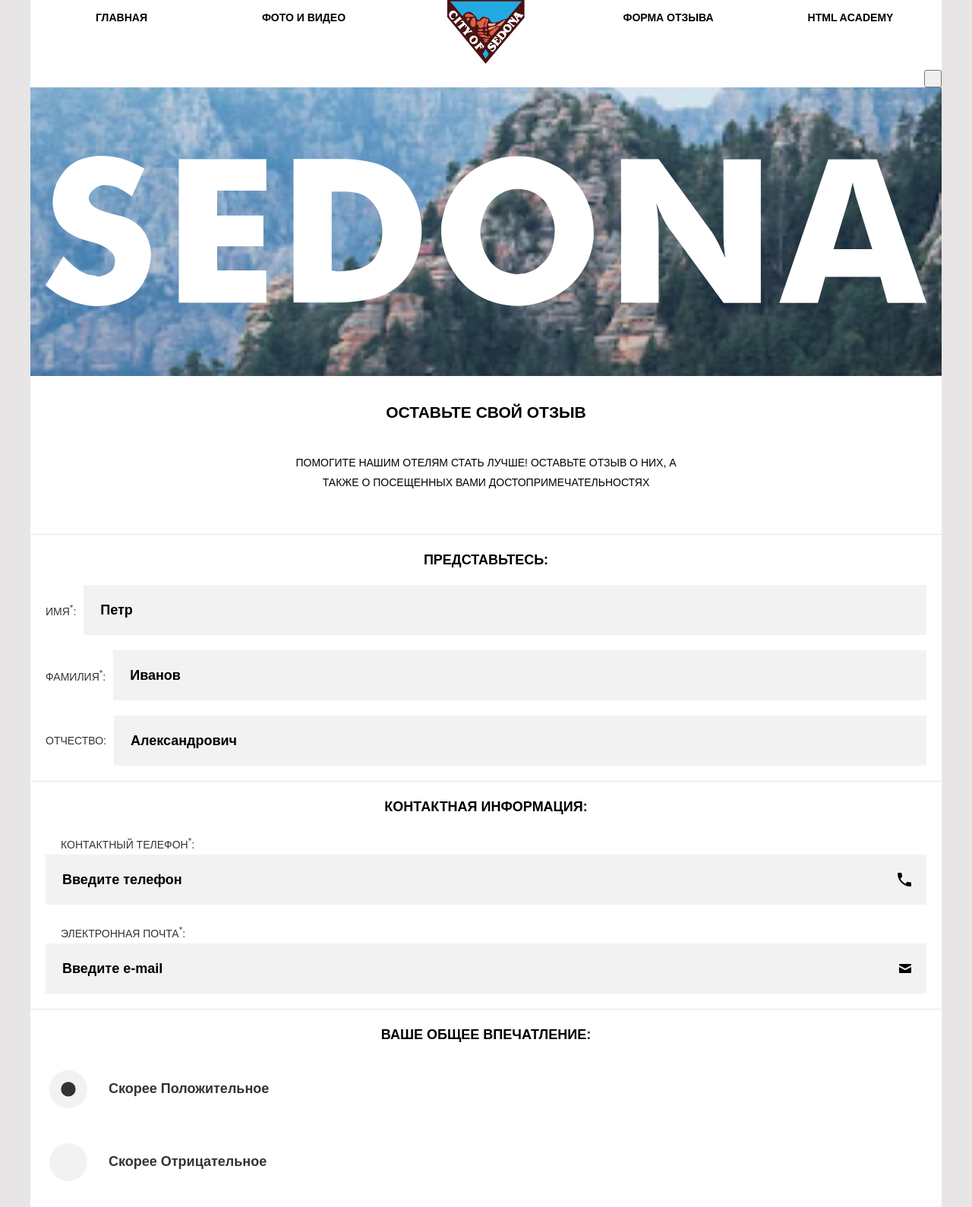
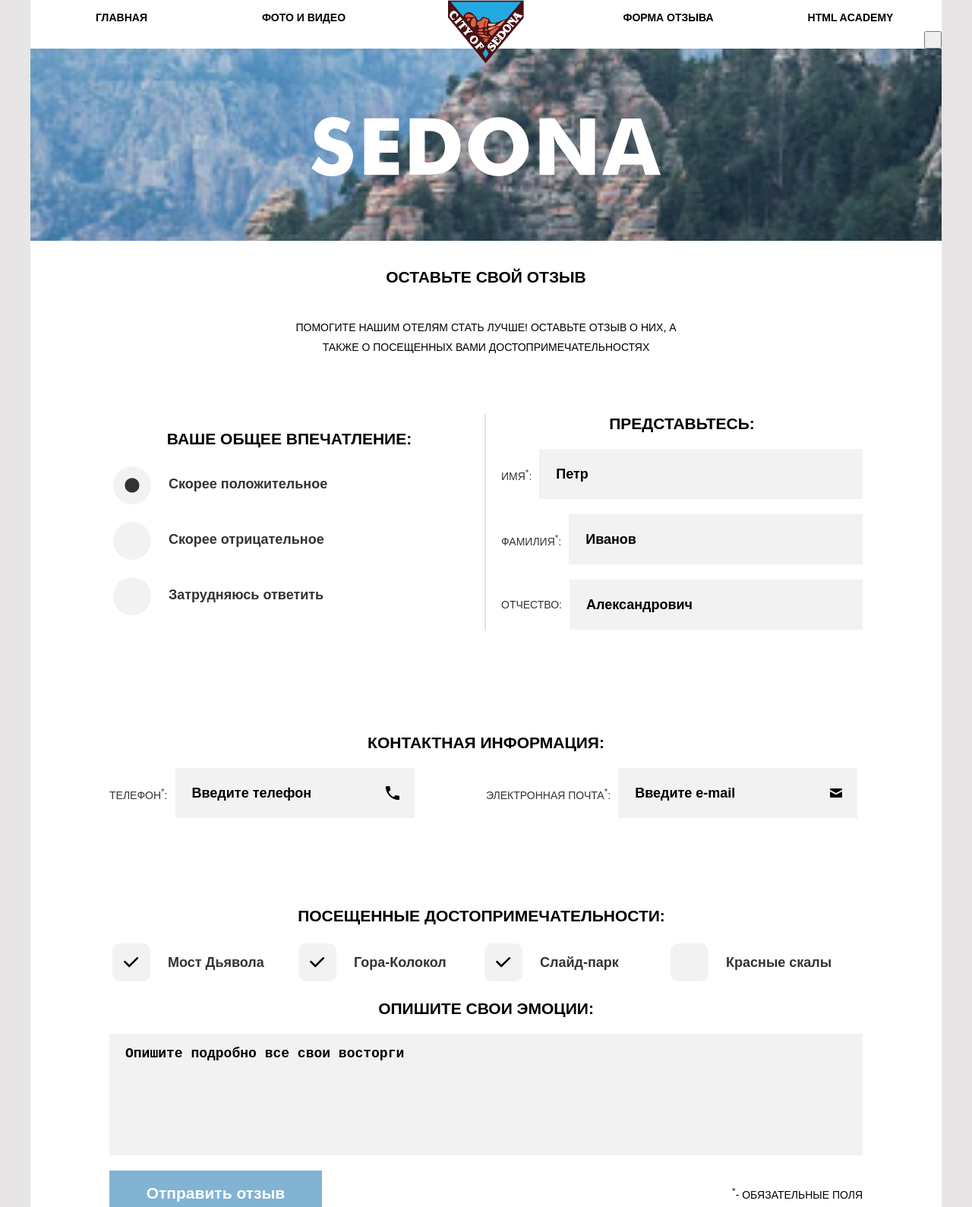
Before and after one commit to EzhovaT/1333157-sedona-22, a website: page source/form.html in a window 1280 px wide. Shown: the top 1589 px of the page at 76% size. Drawn offline with nearby package versions, Linux system fonts and the light colour scheme; files that its build step writes are made by us from their sources.

Commit message:
Адаптивная сетка для страницы формы

```diff
--- a/source/form.html
+++ b/source/form.html
@@ -17,6 +17,7 @@
             <li class="nav-list__item">
               <a class="nav-list__link" href="catalog.html">Фото и видео</a>
             </li>
+            <li class="nav-list__item nav-list__item_spacing"></li>
             <li class="nav-list__item">
               <span class="nav-list__item-content">Форма отзыва</span>
             </li>
@@ -25,12 +26,17 @@
                 >HTML Academy</a
               >
             </li>
-            <li class="nav-list__item main-logo">
-              <a class="main-logo__link" href="index.html">
-                <img src="img/logotype-mobile.svg" alt="Основной логотип сайта" />
+          </ul>
+          <div class="main-nav__logo">
+            <a class="main-logo" href="index.html">
+              <img
+                width="100"
+                height="84"
+                src="img/logotype-mobile.svg"
+                alt="Основной логотип сайта"
+              />
             </a>
-            </li>
-          </ul>
+          </div>
           <button class="main-nav__toggle" type="button">
             <span class="visually-hidden">Открыть меню</span>
           </button>
@@ -41,6 +47,7 @@
         <div class="main-slogan">
           <h1 class="visually-hidden">Седона. Поиск гостиниц</h1>
           <img
+            width="230"
             class="main-slogan__picture"
             src="img/sedona.svg"
             alt="Приветственное изображение названия города Седоны"
@@ -103,11 +110,12 @@
 
           <fieldset class="form-group">
             <legend class="visually-hidden">Контактная информация:</legend>
-            <div class="form-group__field">
+            <div class="form-group__field form-group__field_row">
               <h3 class="form-group__title">Контактная информация:</h3>
               <div class="form-field form-field_direction_vertical">
-                <label class="form-field__label" for="user-phone"
-                  >Контактный телефон<sup>*</sup>:</label
+                <label class="form-field__label" for="user-phone">
+                  <span class="form-field__hidden-label">Контактный&nbsp;</span
+                  >телефон<sup>*</sup>:</label
                 >
                 <input
                   class="text-field text-field_icon_phone"
@@ -182,7 +190,7 @@
             <legend class="visually-hidden">
               Посещенные достопримечательности:
             </legend>
-            <div class="form-group__field">
+            <div class="form-group__field form-group__field_column">
               <h3 class="form-group__title">
                 Посещенные достопримечательности:
               </h3>
--- a/source/sass/blocks/form-field.scss
+++ b/source/sass/blocks/form-field.scss
@@ -9,6 +9,20 @@
 
   .form-field__label {
     padding: 0 0 8px 20px;
+
+    @media (min-width: $desktop-width) {
+      padding: 0;
+    }
+  }
+
+  @media (min-width: $desktop-width) {
+    display: flex;
+  }
+}
+
+.form-field__hidden-label {
+  @media (min-width: $desktop-width) {
+    display: none;
   }
 }
 
@@ -16,8 +30,12 @@
   .form-field__label {
     font-weight: bold;
     font-size: 18px;
-    text-transform: capitalize;
+    text-transform: none;
     margin: 25px;
+
+    @media (min-width: $tablet-width) {
+      margin: 0 0 0 20px;
+    }
   }
 }
 
--- a/source/sass/blocks/form-group.scss
+++ b/source/sass/blocks/form-group.scss
@@ -3,10 +3,49 @@
   border-top: 1px solid $border-color;
   padding: 0;
   margin: 0;
+  width: 100%;
+
+  @media (min-width: $tablet-width) {
+    border-top: none;
+  }
 }
 
 .form-group__field {
   margin: 20px 20px;
+}
+
+.form-group__field_column {
+  @media (min-width: $tablet-width) {
+    display: grid;
+    grid-template-columns: 1fr 1fr;
+    width: 480px;
+    margin: 0 auto;
+
+    & > :first-child {
+      grid-column: 1/3;
+    }
+  }
+
+  @media (min-width: $desktop-width) {
+    grid-template-columns: repeat(4, 245px);
+    padding: 0 20px;
+    width: 100%;
+
+    & > :first-child {
+      grid-column: 1/5;
+    }
+  }
+}
+
+.form-group__field_row {
+  @media (min-width: $desktop-width) {
+    display: grid;
+    grid-template-columns: 1fr 1fr;
+
+    & > :first-child {
+      grid-column: 1/3;
+    }
+  }
 }
 
 .form-group__title {
@@ -17,4 +56,8 @@
   line-height: 26px;
   text-align: center;
   text-transform: uppercase;
+
+  @media (min-width: $tablet-width) {
+    font-size: 21px;
+  }
 }
--- a/source/sass/blocks/main-logo.scss
+++ b/source/sass/blocks/main-logo.scss
@@ -1,18 +1,3 @@
 .main-logo {
-  background-color: $light-content-color;
-  border: none;
-  padding: 0;
-
-  &:hover {
-    background-color: $light-content-color;
-  }
-
-  @media (min-width: $tablet-width) {
-    grid-column: 3/4;
-    grid-row: 1;
-  }
-}
-
-.main-logo__link {
   display: block;
 }
--- a/source/sass/blocks/main-nav.scss
+++ b/source/sass/blocks/main-nav.scss
@@ -2,6 +2,7 @@
   display: flex;
   flex-direction: column;
   align-items: flex-end;
+  position: relative;
 }
 
 .main-nav__list {
@@ -13,3 +14,9 @@
   width: 23px;
   height: 23px;
 }
+
+.main-nav__logo {
+  position: absolute;
+  left: 50%;
+  margin-left: -50px;
+}
--- a/source/sass/blocks/main-slogan.scss
+++ b/source/sass/blocks/main-slogan.scss
@@ -9,6 +9,10 @@
 }
 
 .main-slogan__picture {
-  width: 100%;
-  object-fit: contain;
+  display: block;
+  margin: 0 auto;
+
+  @media (min-width: $tablet-width) {
+    width: 460px;
+  }
 }
--- a/source/sass/blocks/nav-list.scss
+++ b/source/sass/blocks/nav-list.scss
@@ -37,6 +37,11 @@
   }
 }
 
+.nav-list__item_spacing {
+  padding: 0;
+  border: none;
+}
+
 .nav-list__link {
   display: block;
   width: 100%;
--- a/source/sass/blocks/page-footer.scss
+++ b/source/sass/blocks/page-footer.scss
@@ -11,4 +11,8 @@
     flex-direction: row;
     padding: 0 50px;
   }
+
+  @media (min-width: $desktop-width) {
+    padding: 0 104px;
+  }
 }
--- a/source/sass/blocks/page-form.scss
+++ b/source/sass/blocks/page-form.scss
@@ -1,15 +1,56 @@
 .page-form {
   width: 100%;
+
+  @media (min-width: $tablet-width) {
+    display: grid;
+    align-items: center;
+    grid-template-columns: 1fr 1fr;
+    grid-template-rows: 1fr 1fr;
+    padding: 0 40px;
+
+    & > :nth-child(3) {
+      grid-row: 1;
+      grid-column: 1/2;
+      border-right: 2px solid $border-color;
+    }
+
+    & > :nth-child(2),
+    & > :nth-child(4),
+    & > :nth-child(5),
+    & > :nth-child(6) {
+      grid-column: 1/3;
+    }
+  }
+
+  @media (min-width: $desktop-width) {
+    padding: 0 84px;
+  }
 }
 
 .page-form__footer {
   padding: 0 20px;
+
+  @media (min-width: $tablet-width) {
+    display: flex;
+    justify-content: space-between;
+  }
 }
 
 .page-form__button {
   margin: 0 auto;
+
+  @media (min-width: $tablet-width) {
+    margin: 0;
+  }
 }
 
 .page-form__footnotes {
   display: none;
+
+  @media (min-width: $tablet-width) {
+    display: block;
+    text-transform: uppercase;
+    font-size: 14px;
+    line-height: 26px;
+  }
 }
--- a/source/sass/blocks/text-field.scss
+++ b/source/sass/blocks/text-field.scss
@@ -26,6 +26,13 @@
   }
 }
 
+.text-field_icon_phone,
+.text-field_icon_email {
+  @media (min-width: $desktop-width) {
+    width: 315px;
+  }
+}
+
 .text-field_icon_phone {
   background-image: url("../img/phone.svg");
 }
--- a/source/sass/style.scss
+++ b/source/sass/style.scss
@@ -3,7 +3,7 @@
 @import "global/fonts.scss";
 @import "global/global.scss";
 @import "global/variables.scss";
-@import "global/viewports.scss";
+@import "global/breakpoints.scss";
 
 //Blocks
 @import "blocks/page.scss";
```
Also changed, not shown: source/catalog.html (+10 -5 lines), source/index.html (+10 -8 lines), source/sass/global/breakpoints.scss (renamed from source/sass/global/viewports.scss). Lines whose indentation alone changed are shown as unchanged.
